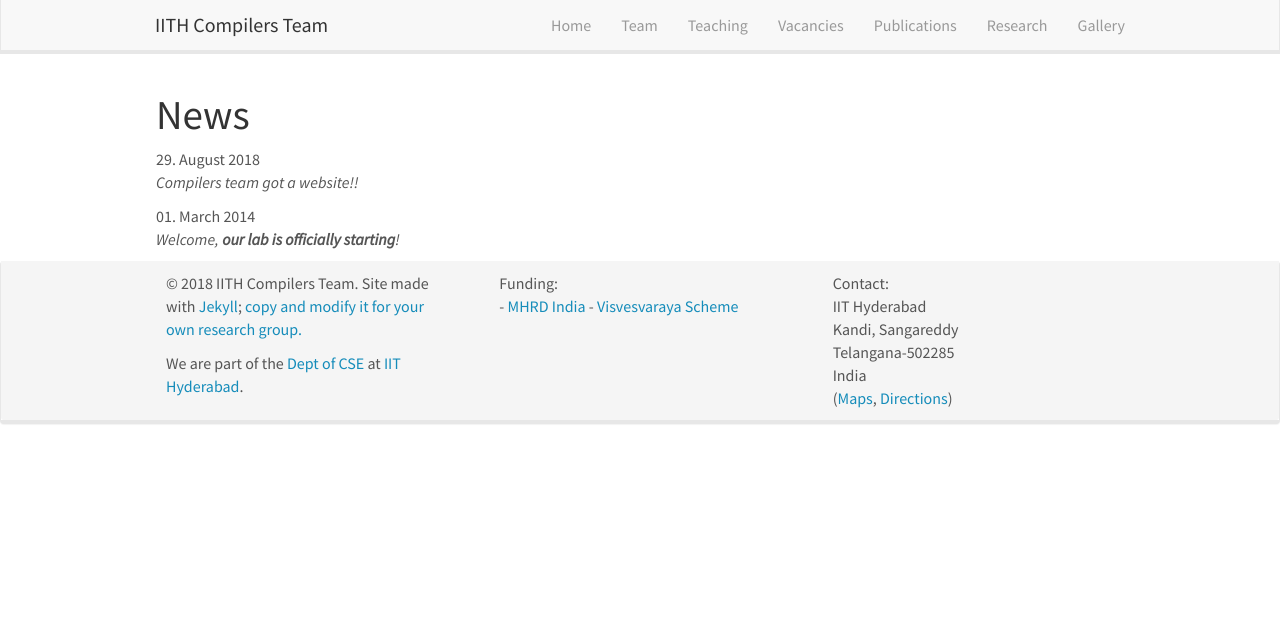
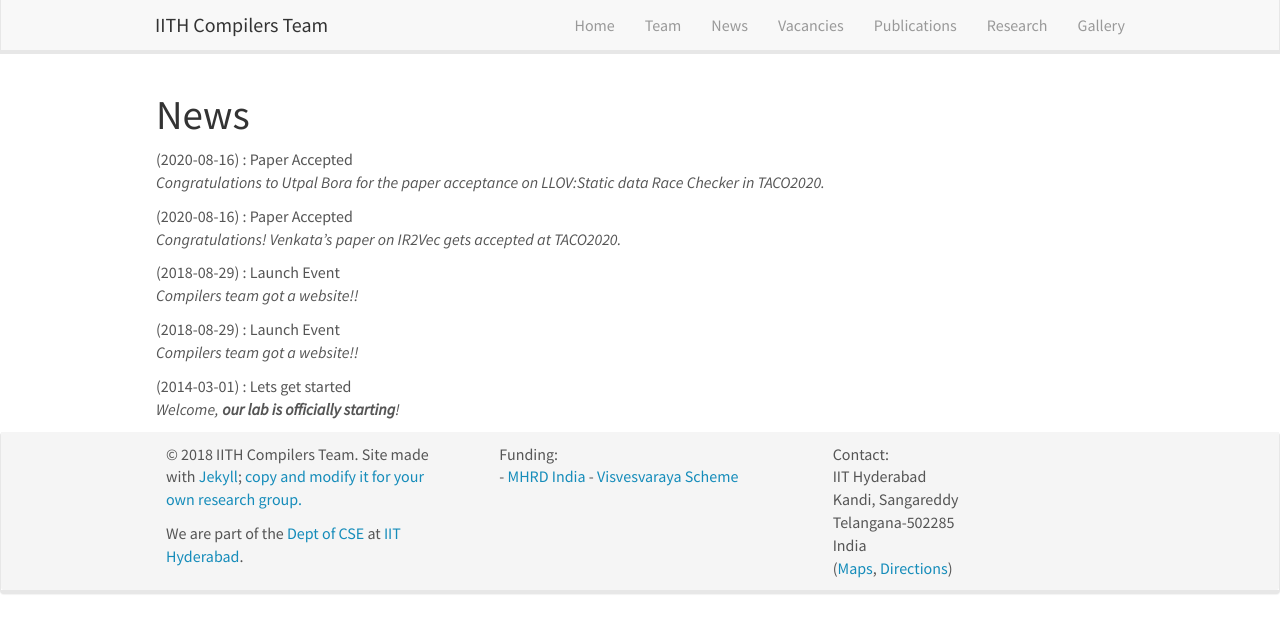
Before and after one commit to utpalbora/compilers.cse.iith.ac.in, a Jekyll site: the page built from _pages/allnews.md, in a window 1280 px wide. Shown: the top 633 px of the page. Built offline with Jekyll 4.4.1, drawn with Linux system fonts in a browser that asks for light colours; nearby versions of some CDN libraries.

Commit message:
Modify News page

```diff
--- a/_data/news.yml
+++ b/_data/news.yml
@@ -1,5 +1,19 @@
-- date: 29. August 2018
+- date: 2018-08-29
+  status: "Launch Event"
   headline: "Compilers team got a website!!"
 
-- date: 01. March 2014
+- date: 2020-08-16
+  status: "Paper Accepted"
+  headline: "Congratulations to Utpal Bora for the paper acceptance on LLOV:Static data Race Checker in TACO2020."
+
+- date: 2020-08-16
+  status: "Paper Accepted"
+  headline: "Congratulations! Venkata's paper on IR2Vec gets accepted at TACO2020."
+
+- date: 2018-08-29
+  status: "Launch Event"
+  headline: "Compilers team got a website!!"
+
+- date: 2014-03-01
+  status: "Lets get started"
   headline: Welcome, <b> our lab is officially starting</b>!
--- a/_includes/header.html
+++ b/_includes/header.html
@@ -14,7 +14,7 @@
 	  <ul class="nav navbar-nav navbar-right">
 		<li><a href="{{ site.url }}{{ site.baseurl }}/">Home</a></li>
 		<li><a href="{{ site.url }}{{ site.baseurl }}/team">Team</a></li>
-		<li><a href="{{ site.url }}{{ site.baseurl }}/teaching">Teaching</a></li>
+		<li><a href="{{ site.url }}{{ site.baseurl }}/news">News</a></li>
 		<li><a href="{{ site.url }}{{ site.baseurl }}/vacancies">Vacancies</a></li>
 		<li><a href="{{ site.url }}{{ site.baseurl }}/publications">Publications</a></li>
 		<li><a href="{{ site.url }}{{ site.baseurl }}/research">Research</a></li>
--- a/_pages/allnews.md
+++ b/_pages/allnews.md
@@ -3,12 +3,16 @@ title: "News"
 layout: textlay
 excerpt: "IIT Hyderabad."
 sitemap: false
-permalink: /allnews.html
+permalink: /news
 ---
 
 # News
-
-{% for article in site.data.news %}
-<p>{{ article.date }} <br>
-<em>{{ article.headline }}</em></p>
+{% assign dates = site.data.news | group_by: "date" %}
+{% assign dateSorted = dates | sort: "name" | reverse %}
+{% for y in dateSorted %}
+   {% assign sortedItems = y.items %}
+   {% for article in sortedItems %}
+   <p>({{ article.date }}) : {{article.status}}<br>
+   <em>{{ article.headline }}</em></p>
+   {% endfor %}
 {% endfor %}
```
Also changed, not shown: _includes/news.html (+9 -4 lines).
